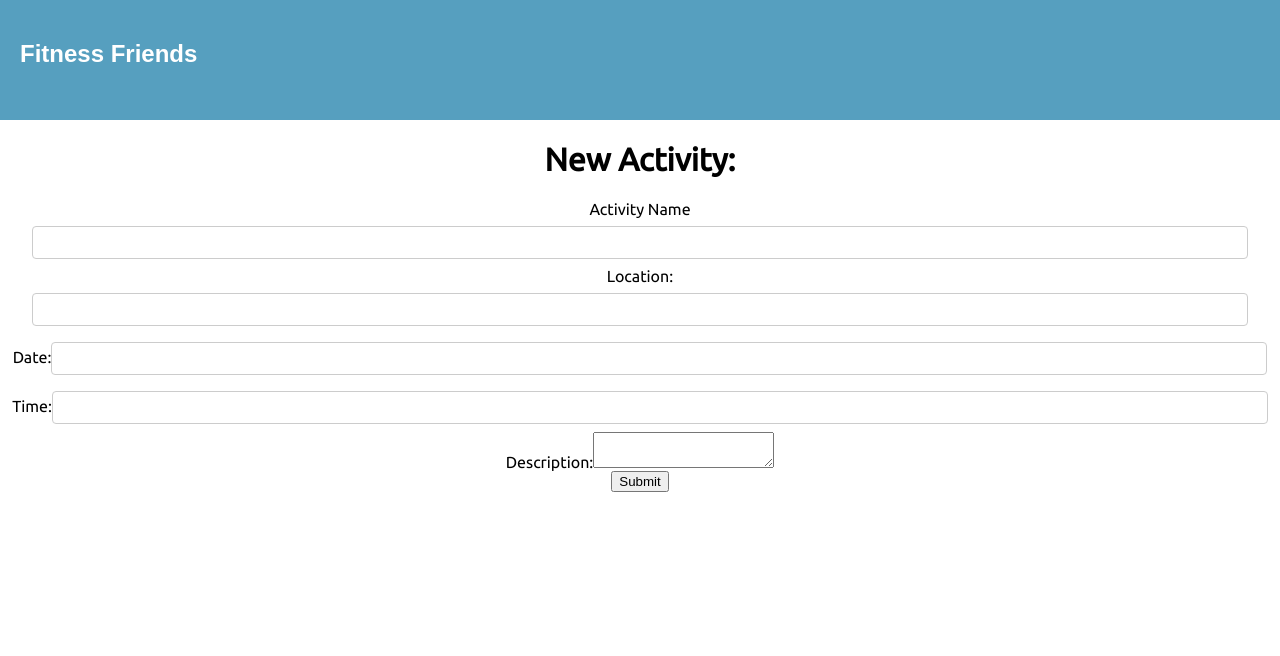
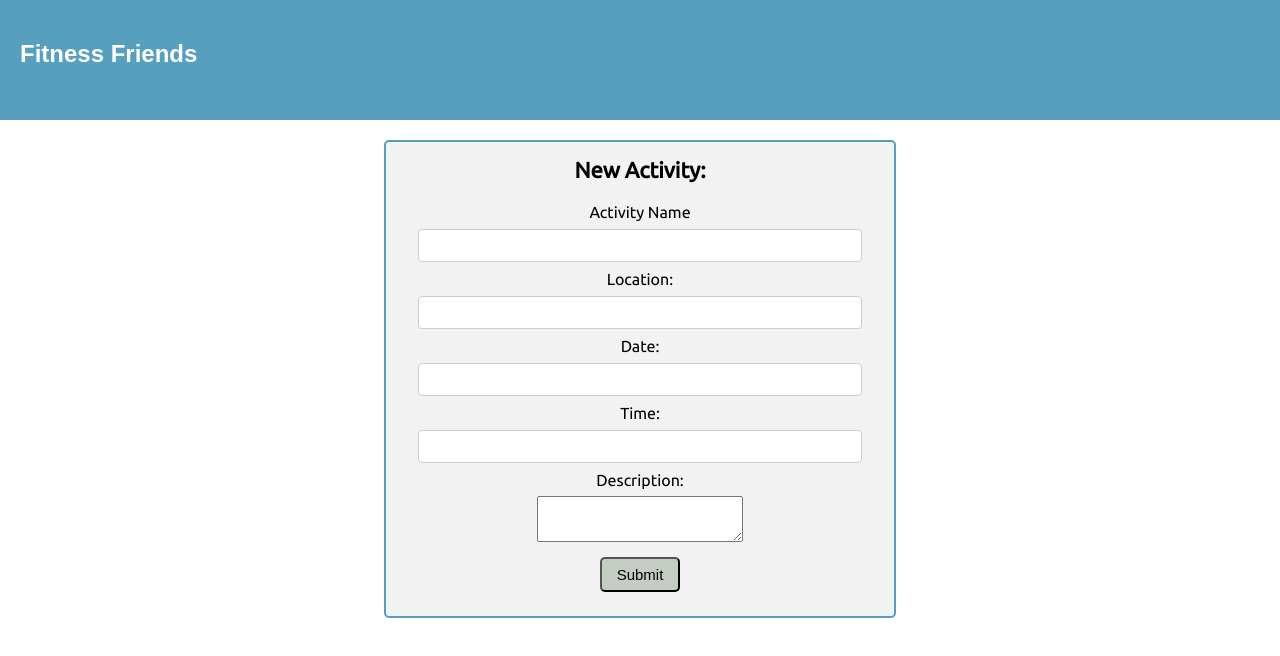
Before and after one commit to lenelow/fitness-friends, a React (Create React App) app: page /add-activity in a window 1280 px wide. Shown: the top 656 px of the page. Built offline with nearby package versions, Linux system fonts and the light colour scheme; a web font is replaced by a local one.

Commit message:
styled newactivity component

```diff
--- /dev/null
+++ b/src/components/NewActivity.css
@@ -0,0 +1,59 @@
+input[type=text], select {
+    width: 95%;
+    padding: 8px 10px;
+    margin: 8px 0;
+    display: inline-block;
+    border: 1px solid #ccc;
+    border-radius: 4px;
+    box-sizing: border-box;
+  }
+
+  input[type=submit] {
+    width: 75%;
+    background-color: grey;
+    color: white;
+    padding: 14px 20px;
+    margin: 8px 0;
+    border: none;
+    border-radius: 4px;
+    cursor: pointer;
+  }
+
+  .form {
+    border: 2px solid #569fbf;
+    margin-right: 30vw;
+    margin-left: 30vw;
+    margin-top: 20px;
+    border-radius: 5px;
+    background-color: #f2f2f2;
+    padding: 0 20px 20px 20px;
+  }
+
+  .newActivity {
+    font-size: 22px;
+    margin-bottom: 20px;
+  }
+
+  .divAndButton {
+    display: block;
+  }
+
+  .newActivityDescription {
+      margin: 7px 0;
+      height: 40px;
+      width: 200px;
+  }
+
+  .newActivityButton {
+    width: 80px;
+    height: 35px;
+    margin-top: 5px;
+    margin-bottom: 4px;
+    border-radius: 5px;
+    background: rgba(177, 189, 175, 0.7);
+    font-size: 15px;
+  }
+
+  .newActivityButton:active {
+    background-color: #7C857B;
+  }
--- a/src/components/NewActivity.js
+++ b/src/components/NewActivity.js
@@ -1,6 +1,7 @@
 import React, { Component } from "react";
 import axios from "axios";
 import { Redirect } from "react-router-dom";
+import './NewActivity.css'
 
 class NewActivity extends Component {
   constructor() {
@@ -59,9 +60,9 @@ class NewActivity extends Component {
 
   render() {
     return (
-      <div className="new-activity">
+      <div className="new-activity form">
         {this.renderRedirect()}
-        <h1>New Activity: </h1>
+        <h1 className='newActivity'>New Activity: </h1>
         <form>
           <label>Activity Name</label>
           <input type="text" name="name" onChange={this.handleChange} />
@@ -76,9 +77,11 @@ class NewActivity extends Component {
           <input type="text" name="time" onChange={this.handleChange} />
           <br />
           <label>Description:</label>
-          <textarea name="description" onChange={this.handleChange} />
-          <br />
-          <button onClick={this.handleSubmit}>Submit</button>
+          <div className='descriptionAndButton'>
+            <textarea className='newActivityDescription' name="description" onChange={this.handleChange} />
+            <br />
+            <button className='newActivityButton' onClick={this.handleSubmit}>Submit</button>
+          </div>
         </form>
       </div>
     );
```
